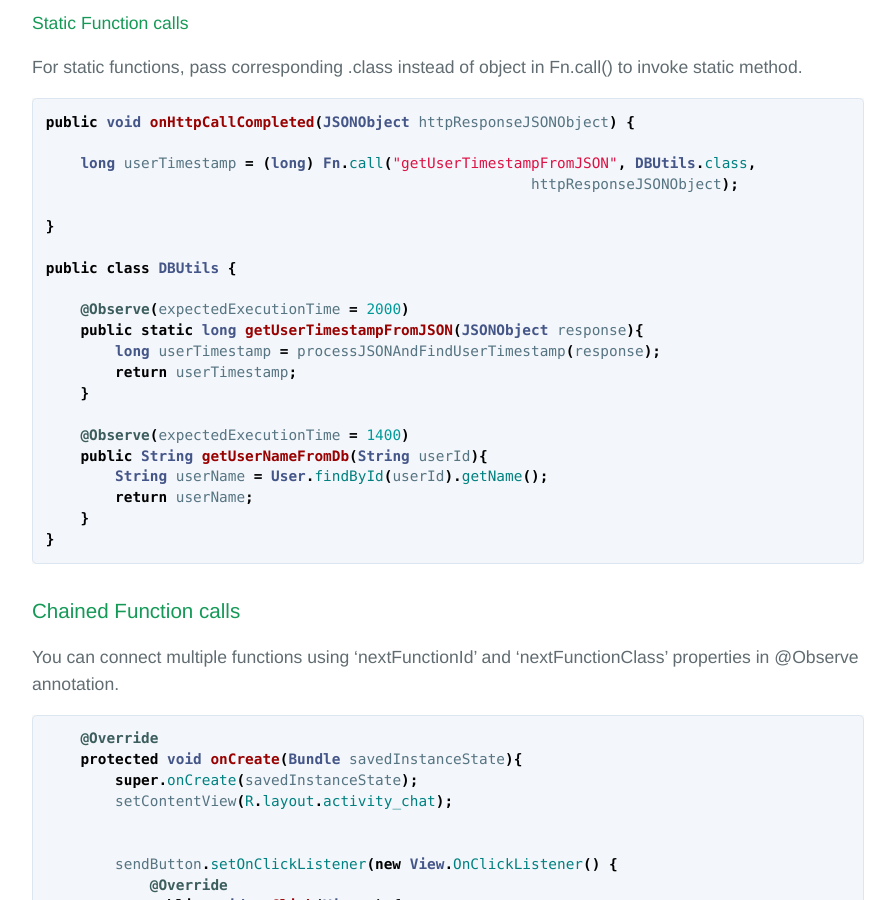
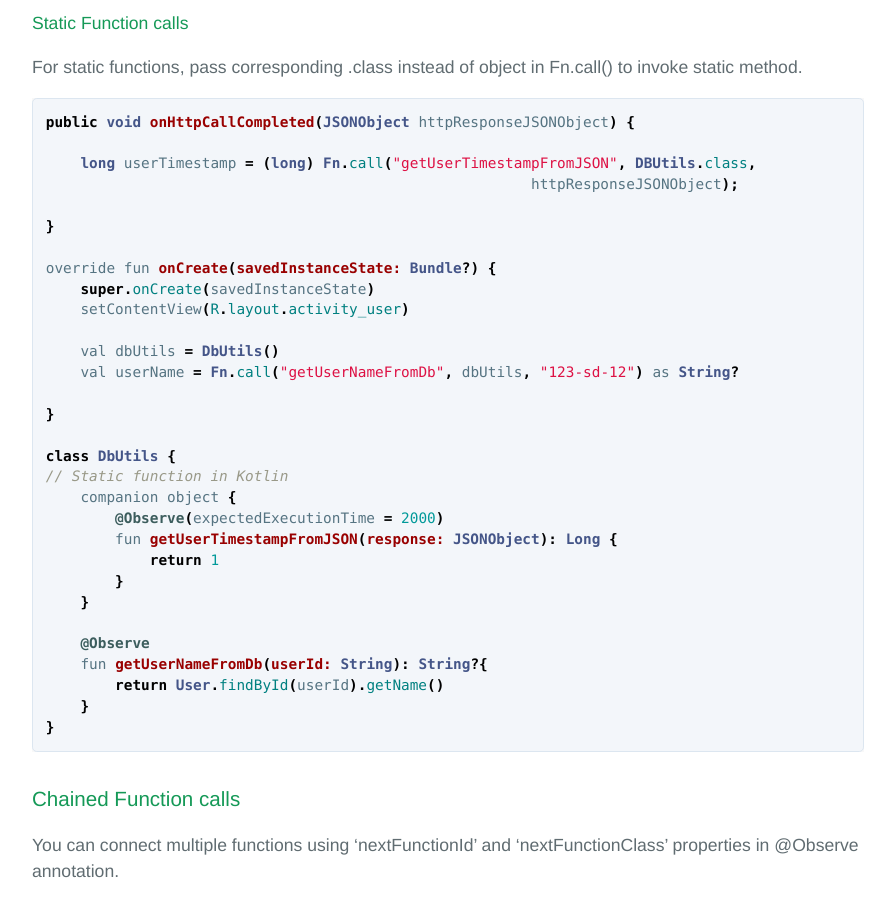
Before and after one commit to finotes/finotes.github.io, a Jekyll site: the page built from _posts/2018-02-09-kotlin-docs.md, in a window 1280 px wide and 900 px high, scrolled down 10932 px. Shown: the whole window, without its empty margins (192-1087 px from the left). Built offline with Jekyll 4.4.1, drawn with Linux system fonts in a browser that asks for light colours; some web fonts are replaced; some of the changed text lies outside the part shown.

Commit message:
Update 2018-02-09-kotlin-docs.md

````diff
--- a/_posts/2018-02-09-kotlin-docs.md
+++ b/_posts/2018-02-09-kotlin-docs.md
@@ -81,7 +81,7 @@ class BlogApp: Application() {
     override fun onCreate() {
         super.onCreate()
 	//Third parameter in Fn.init() toggles the verbose mode.
-	Fn.init(this, false , true);
+	Fn.init(this, false , true)
     }
 }
 ```
@@ -91,7 +91,7 @@ If only error and warning logs needs to be printed,
 class BlogApp: Application() {
     override fun onCreate() {
         super.onCreate()
-	Fn.init(this, true , false);
+	Fn.init(this, true , false)
         Fn.logError(true)
     }
 }
@@ -103,10 +103,10 @@ Lets make sure that the dashboard and SDK are in sync.
 class BlogApp: Application() {
     override fun onCreate() {
         super.onCreate()
-	Fn.init(this, false , true);
+	Fn.init(this, false , true)
         //Fn.issue allows you to raise custom issues.
         //Refer Custom Issue section by the end of this documentation for more details.
-        Fn.reportIssue(this, "Test Issue", Severity.MINOR);
+        Fn.reportIssue(this, "Test Issue", Severity.MINOR)
     }
 }
 ```
@@ -125,8 +125,8 @@ If the error still persists, do contact us at [fi.notes contact email](mailto:su
 class BlogApp: Application() {
     override fun onCreate() {
         super.onCreate()
-	Fn.init(this, false , true);
-//        Fn.reportIssue(this, "Test Issue", Severity.MINOR);
+	Fn.init(this, false , true)
+//        Fn.reportIssue(this, "Test Issue", Severity.MINOR)
     }
 }
 ```
@@ -200,7 +200,7 @@ If Application class is annotated with @Observe, then, only issues from API call
 class BlogApp: Application() {
     override fun onCreate() {
         super.onCreate()
-	Fn.init(this, false , true);
+	Fn.init(this, false , true)
     }
 }
 ```
@@ -448,18 +448,27 @@ public void onHttpCallCompleted(JSONObject httpResponseJSONObject) {
 
 }
 
-public class DBUtils {
+override fun onCreate(savedInstanceState: Bundle?) {
+    super.onCreate(savedInstanceState)
+    setContentView(R.layout.activity_user)
 
-    @Observe(expectedExecutionTime = 2000)
-    public static long getUserTimestampFromJSON(JSONObject response){
-        long userTimestamp = processJSONAndFindUserTimestamp(response);
-        return userTimestamp;
+    val dbUtils = DbUtils()
+    val userName = Fn.call("getUserNameFromDb", dbUtils, "123-sd-12") as String?
+
+}
+
+class DbUtils {
+// Static function in Kotlin
+    companion object {
+        @Observe(expectedExecutionTime = 2000)
+        fun getUserTimestampFromJSON(response: JSONObject): Long {
+            return 1
+        }
     }
 
-    @Observe(expectedExecutionTime = 1400)
-    public String getUserNameFromDb(String userId){
-        String userName = User.findById(userId).getName();
-        return userName;
+    @Observe
+    fun getUserNameFromDb(userId: String): String?{
+        return User.findById(userId).getName()
     }
 }
 ```
````
